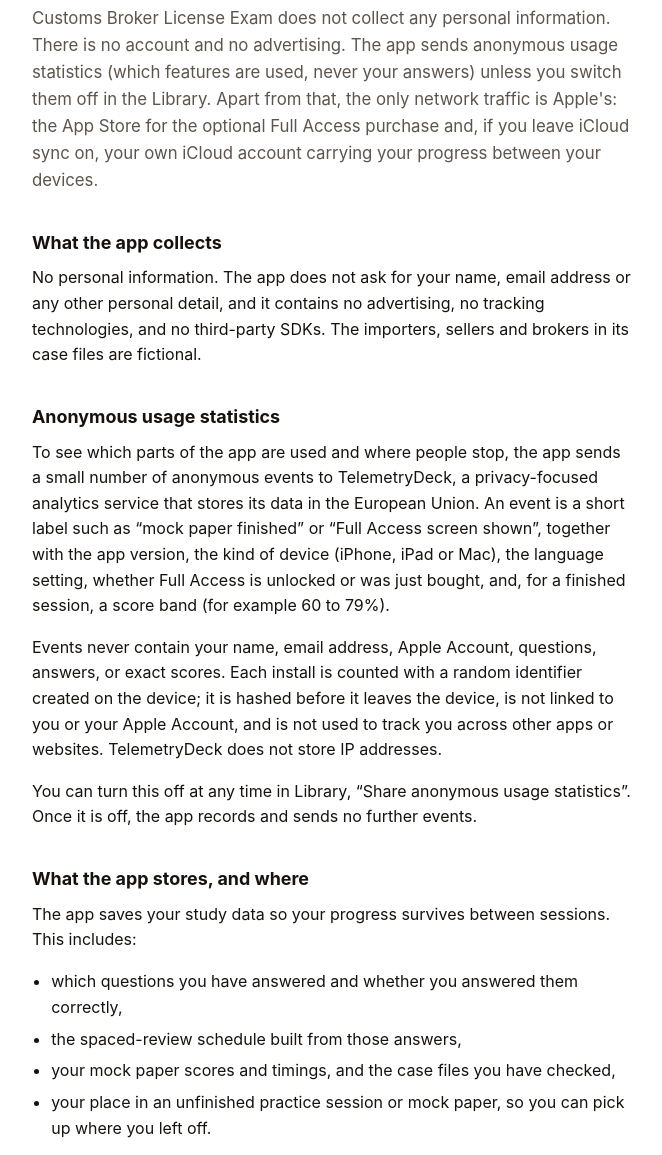
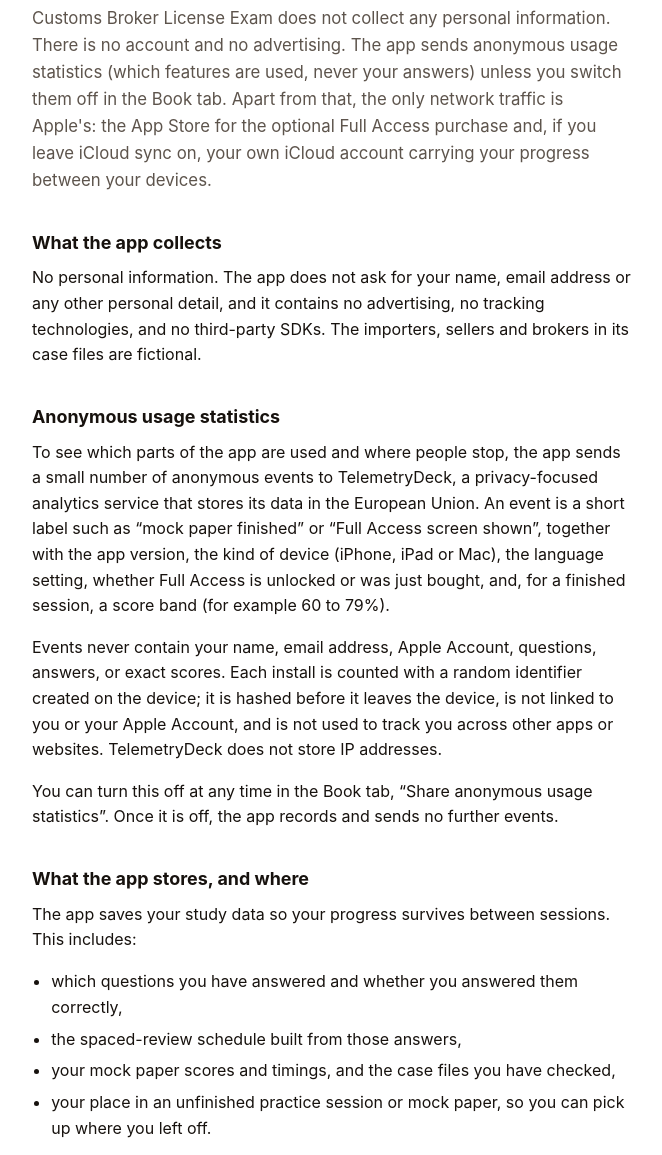
Before and after one commit to PatrickRodriguz2/cble-prep, a plain HTML site: page privacy.html in a window 1280 px wide. Shown: the part 130-1285 px from the top of the page, without its empty margins (308-970 px from the left). Drawn offline with Linux system fonts and the light colour scheme.

Commit message:
Privacy: switch lives in the Book tab
Co-Authored-By: Claude Sonnet 5.5 <noreply@anthropic.com>

```diff
--- a/privacy.html
+++ b/privacy.html
@@ -25,13 +25,13 @@ footer { font-size:.87rem; color:var(--soft); } a { color:var(--accent); }
 <main>
 <p class="eyebrow">Customs Broker License Exam · iPhone, iPad &amp; Mac</p>
 <h1>Privacy Policy</h1>
-<p class="lede">Customs Broker License Exam does not collect any personal information. There is no account and no advertising. The app sends anonymous usage statistics (which features are used, never your answers) unless you switch them off in the Library. Apart from that, the only network traffic is Apple's: the App Store for the optional Full Access purchase and, if you leave iCloud sync on, your own iCloud account carrying your progress between your devices.</p>
+<p class="lede">Customs Broker License Exam does not collect any personal information. There is no account and no advertising. The app sends anonymous usage statistics (which features are used, never your answers) unless you switch them off in the Book tab. Apart from that, the only network traffic is Apple's: the App Store for the optional Full Access purchase and, if you leave iCloud sync on, your own iCloud account carrying your progress between your devices.</p>
 <h2>What the app collects</h2>
 <p>No personal information. The app does not ask for your name, email address or any other personal detail, and it contains no advertising, no tracking technologies, and no third-party SDKs. The importers, sellers and brokers in its case files are fictional.</p>
 <h2>Anonymous usage statistics</h2>
 <p>To see which parts of the app are used and where people stop, the app sends a small number of anonymous events to TelemetryDeck, a privacy-focused analytics service that stores its data in the European Union. An event is a short label such as “mock paper finished” or “Full Access screen shown”, together with the app version, the kind of device (iPhone, iPad or Mac), the language setting, whether Full Access is unlocked or was just bought, and, for a finished session, a score band (for example 60 to 79%).</p>
 <p>Events never contain your name, email address, Apple Account, questions, answers, or exact scores. Each install is counted with a random identifier created on the device; it is hashed before it leaves the device, is not linked to you or your Apple Account, and is not used to track you across other apps or websites. TelemetryDeck does not store IP addresses.</p>
-<p>You can turn this off at any time in Library, “Share anonymous usage statistics”. Once it is off, the app records and sends no further events.</p>
+<p>You can turn this off at any time in the Book tab, “Share anonymous usage statistics”. Once it is off, the app records and sends no further events.</p>
 <h2>What the app stores, and where</h2>
 <p>The app saves your study data so your progress survives between sessions. This includes:</p>
 <ul>
```
